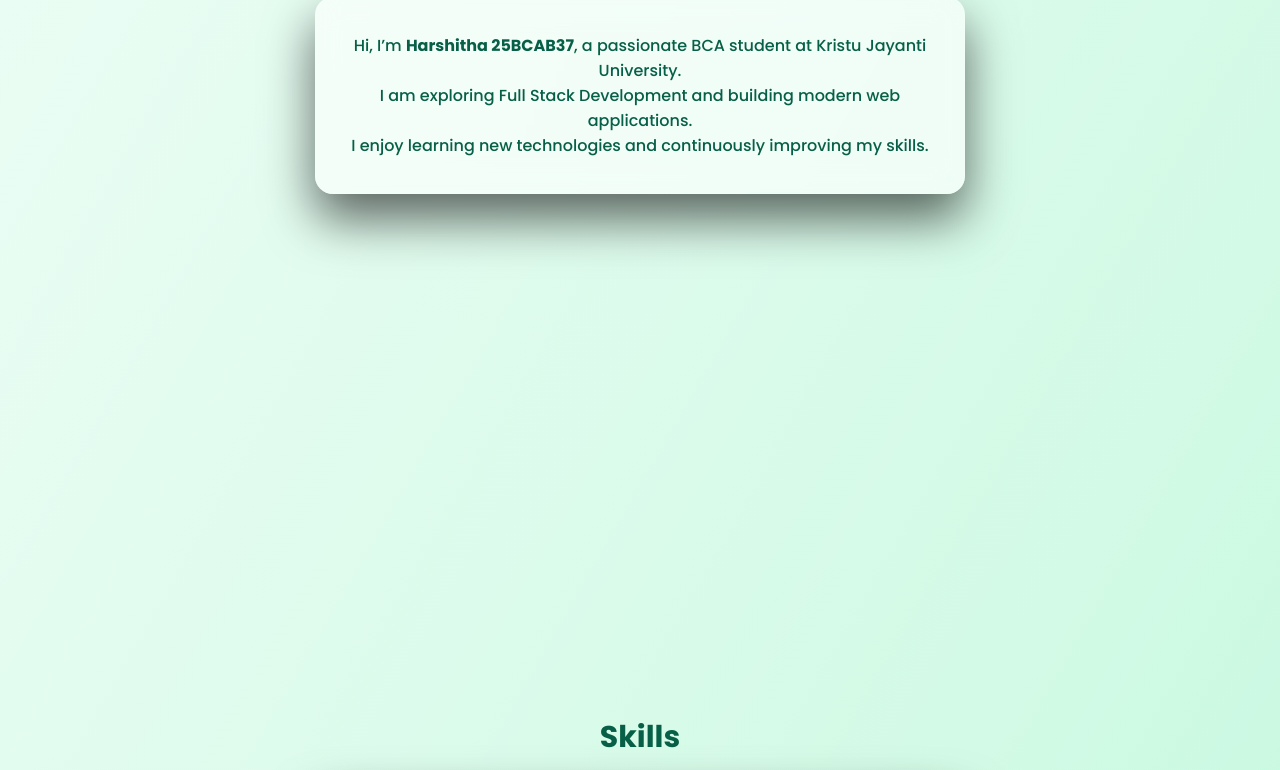
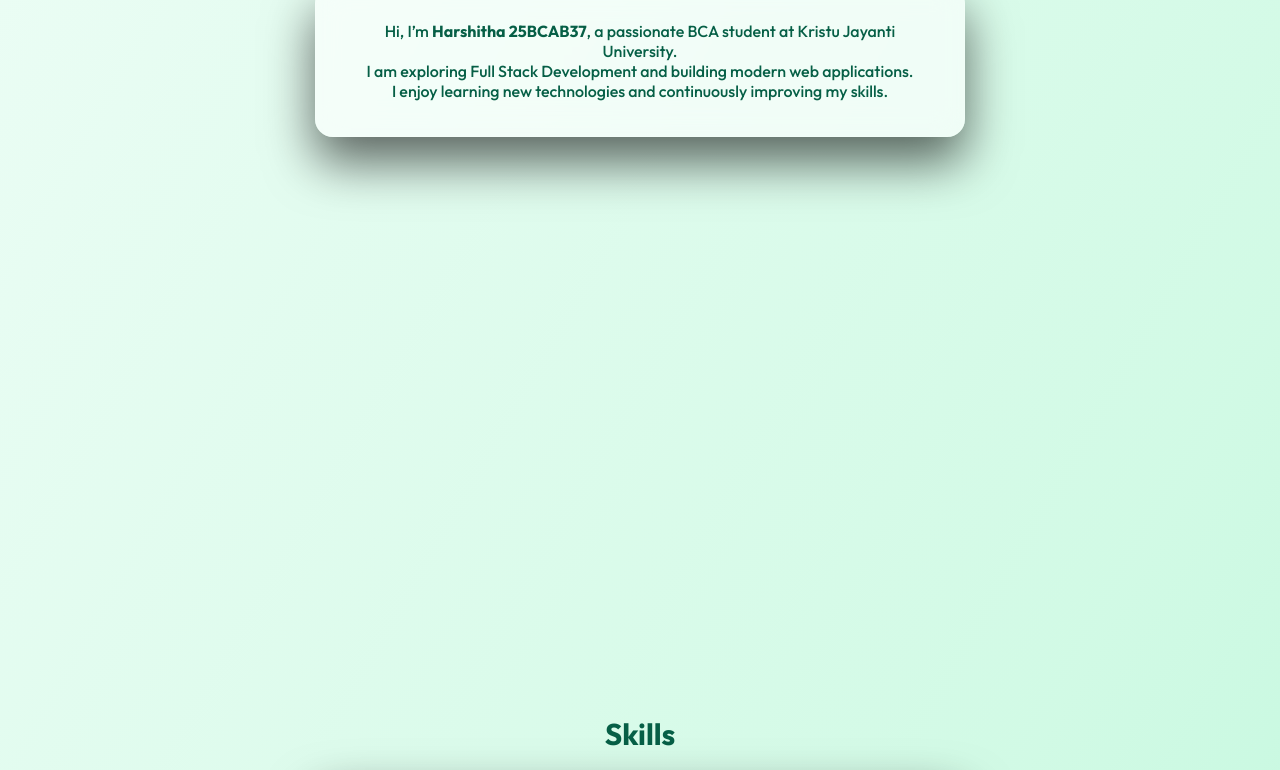
Before and after one commit to harshitham2030-create/mini-project, a website: page public/index.html in a window 1280 px wide. Shown: the part 195-965 px from the top of the page. Drawn offline with Linux system fonts and the light colour scheme; no server answers.

Commit message:
Update index.html

```diff
--- a/public/index.html
+++ b/public/index.html
@@ -4,9 +4,9 @@
 <meta charset="UTF-8">
 <meta name="viewport" content="width=device-width, initial-scale=1.0">
 <title>Harshitha Portfolio</title>
-<link href="https://fonts.googleapis.com/css2?family=Poppins:wght@300;500;700&display=swap" rel="stylesheet">
+<link href="https://fonts.googleapis.com/css2?family=Outfit:wght@300;500;700&display=swap" rel="stylesheet">
 <style>
-*{margin:0;padding:0;box-sizing:border-box;font-family:"Poppins",sans-serif;}
+*{margin:0;padding:0;box-sizing:border-box;font-family:"Outfit",sans-serif;}
 html{scroll-behavior:smooth;}
 body{background:linear-gradient(120deg,#ecfdf5,#d1fae5,#a7f3d0);color:#065f46;}
 nav{position:fixed;top:0;width:100%;padding:15px;background:rgba(0,0,0,0.6);text-align:center;z-index:1000;backdrop-filter:blur(10px);}
```
